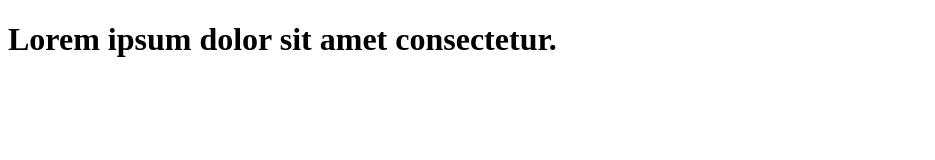
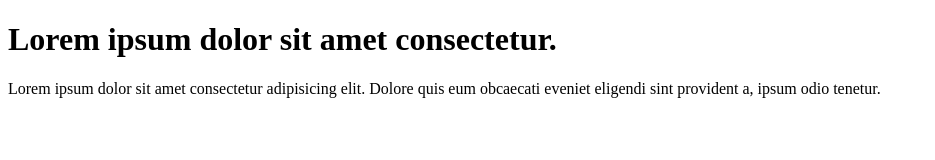
Before and after one commit to Anooplohana/learn-git, a plain HTML site: page index.html in a window 1280 px wide. Shown: the whole page, without its empty margins (0-935 px from the left). Drawn offline with Linux system fonts and the light colour scheme.

Commit message:
Add paragraph in index.html

```diff
--- a/index.html
+++ b/index.html
@@ -7,5 +7,6 @@
 </head>
 <body>
     <h1>Lorem ipsum dolor sit amet consectetur.</h1>
+    <p>Lorem ipsum dolor sit amet consectetur adipisicing elit. Dolore quis eum obcaecati eveniet eligendi sint provident a, ipsum odio tenetur.</p>
 </body>
 </html>
```
